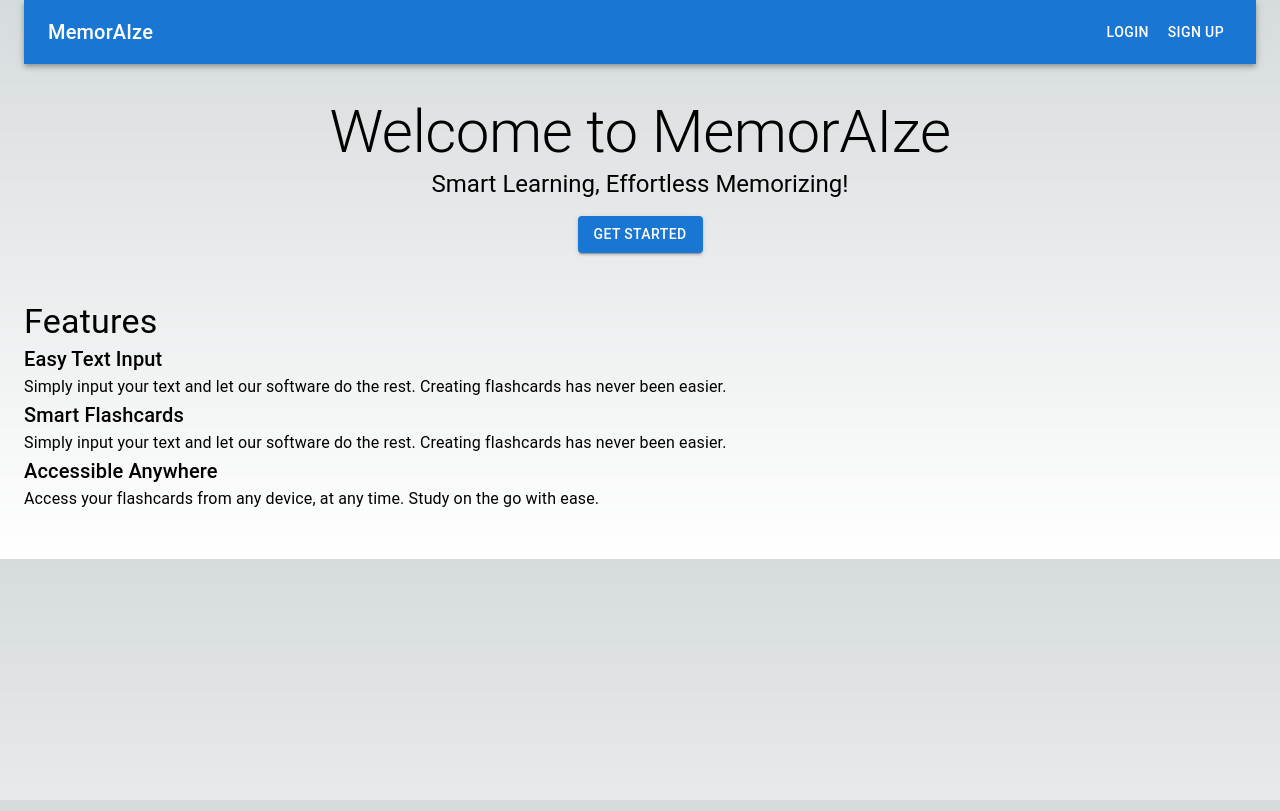
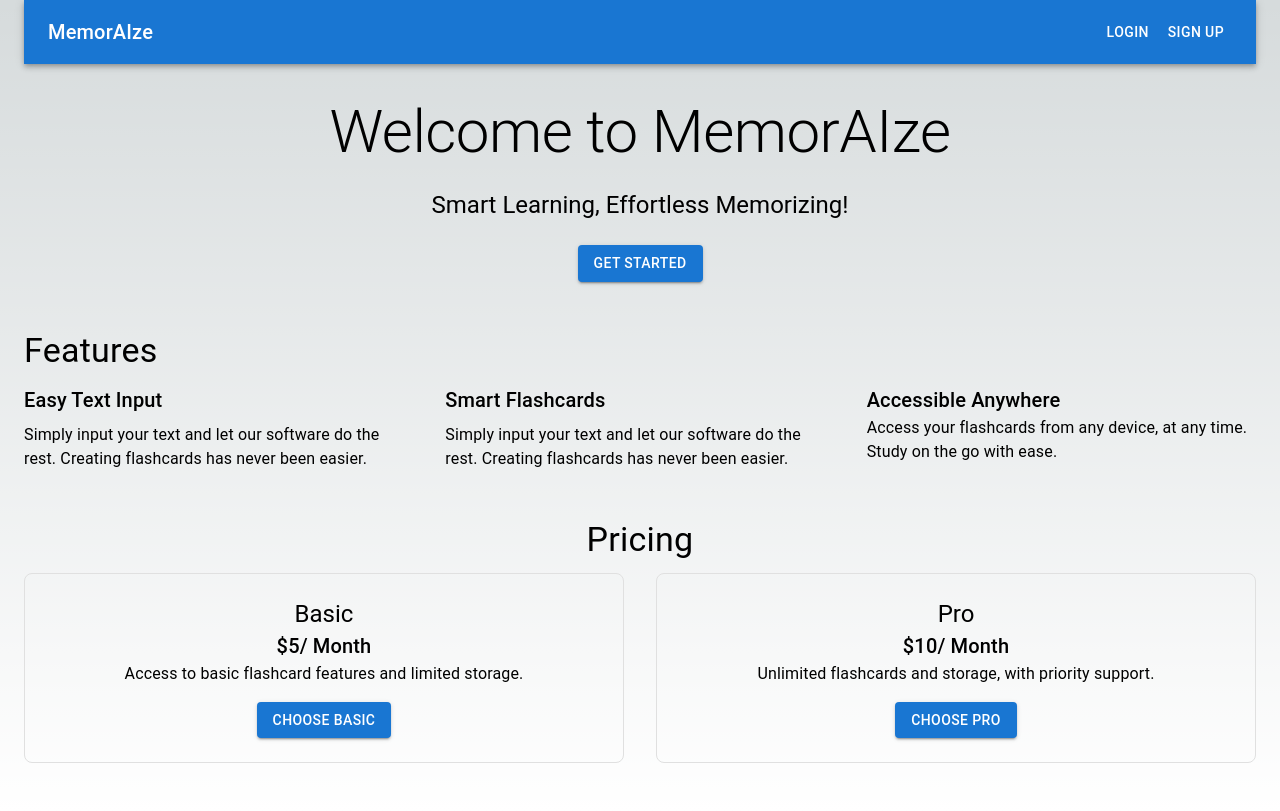
Before and after one commit to I2S9/MemorAIze, a Next.js app: page / in a window 1280 px wide. Built offline with nearby package versions, Linux system fonts and the light colour scheme; no server answers.

Commit message:
Update Home page

```diff
--- a/app/page.js
+++ b/app/page.js
@@ -36,8 +36,8 @@
           my: 4
         }}
       >
-        <Typography variant = "h2">Welcome to MemorAIze</Typography>
-        <Typography variant = "h5">
+        <Typography variant = "h2" gutterBottom>Welcome to MemorAIze</Typography>
+        <Typography variant = "h5" gutterBottom>
           { ' '}
           Smart Learning, Effortless Memorizing!
         </Typography>
@@ -46,19 +46,19 @@
         </Button>
       </Box>
       <Box sx= {{my: 6}}>
-        <Typography variant="h4" components="h2">
+        <Typography variant="h4" gutterBottom>
           Features
         </Typography>
-        <Grid contained spacing={4}>
+        <Grid container spacing={4}>
           <Grid item xs={12} md={4}>
-            <Typography variant="h6">Easy Text Input</Typography>
+            <Typography variant="h6" gutterBottom>Easy Text Input</Typography>
             <Typography>
               {' '}
               Simply input your text and let our software do the rest. Creating flashcards has never been easier.
             </Typography>
           </Grid>
           <Grid item xs={12} md={4}>
-            <Typography variant="h6">Smart Flashcards</Typography>
+            <Typography variant="h6" gutterBottom>Smart Flashcards</Typography>
             <Typography>
               {' '}
               Simply input your text and let our software do the rest. Creating flashcards has never been easier.
@@ -71,7 +71,47 @@
               Access your flashcards from any device, at any time. Study on the go with ease.
             </Typography>
           </Grid>
-
+        </Grid>
+      </Box>
+      <Box sx={{my: 6, textAlign: 'center'}}>
+        <Typography variant="h4" components="h2" gutterBottom>Pricing</Typography>
+        <Grid container spacing={4}>
+          <Grid item xs={12} md={6}>
+            <Box sx={{
+              p: 3,
+              border: '1px solid',
+              borderColor: 'grey.300',
+              borderRadius: 2,
+            }}>
+            <Typography variant="h5">Basic</Typography>
+            <Typography variant="h6">$5/ Month</Typography>
+            <Typography>
+              {' '}
+              Access to basic flashcard features and limited storage.
+            </Typography>
+            <Button variant="contained" color="primary" sx={{mt: 2}}>
+              Choose Basic
+            </Button>
+            </Box>
+          </Grid>
+          <Grid item xs={12} md={6}>
+          <Box sx={{
+              p: 3,
+              border: '1px solid',
+              borderColor: 'grey.300',
+              borderRadius: 2,
+            }}>
+            <Typography variant="h5">Pro</Typography>
+            <Typography variant="h6">$10/ Month</Typography>
+            <Typography>
+              {' '}
+              Unlimited flashcards and storage, with priority support.
+            </Typography>
+            <Button variant="contained" color="primary" sx={{mt: 2}}>
+              Choose Pro
+            </Button>
+            </Box>
+          </Grid>
         </Grid>
       </Box>
     </Container>
```
